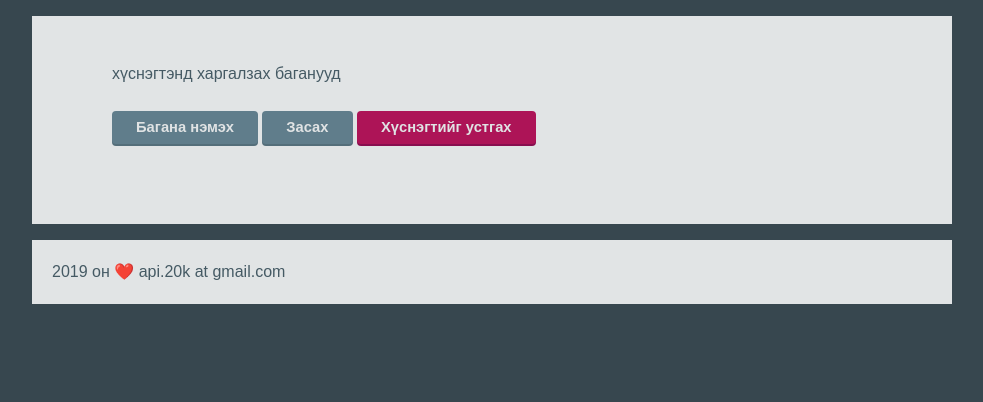
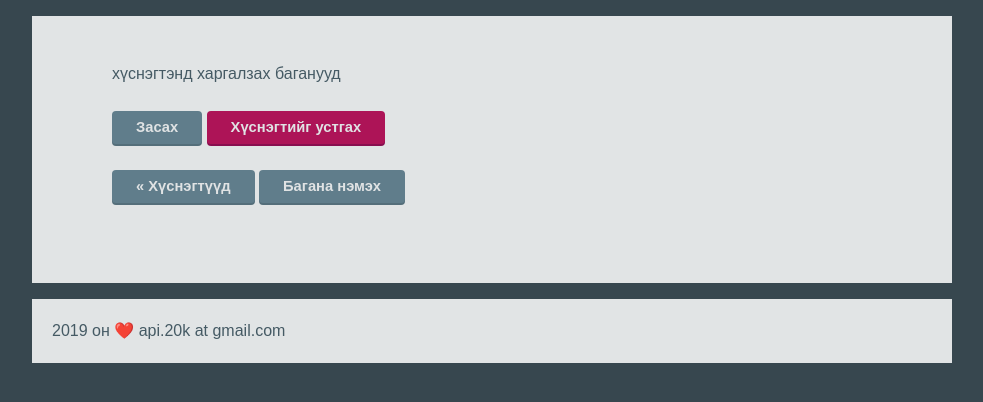
Before and after one commit to ariunbayar/api_provider, a Django app: template table/templates/table/detail.html in a window 1280 px wide. Shown: the part 50-452 px from the top of the page, without its empty margins (148-1131 px from the left). Run offline with Django 3.2, Linux system fonts and the light colour scheme; the template is opened without the code that fills it, so the values that code supplies are empty; data comes from the database, SQL or seed files in the repository.

Commit message:
Back navigations for table and column

```diff
--- a/column/templates/column/form.html
+++ b/column/templates/column/form.html
@@ -28,6 +28,7 @@
 
     <div class="form-field">
         <input type="submit" value="Хадгалах" class="btn"/>
+        <a href="{% url "table-detail" table.pk %}" class="btn">&laquo; Буцах</a>
     </div>
 </form>
 
--- a/table/templates/table/detail.html
+++ b/table/templates/table/detail.html
@@ -3,6 +3,12 @@
 {% block content %}
 
 <p><strong>{{ table.name }}</strong> хүснэгтэнд харгалзах баганууд</p>
+
+
+<p>
+    <a href="{% url "table-edit" table.pk %}" class="btn">Засах</a>
+    <a href="{% url "table-delete" table.pk %}" class="btn red">Хүснэгтийг устгах</a>
+</p>
 
 {% if columns %}
 <table>
@@ -25,9 +31,8 @@
 </table>
 {% endif %}
 
+<a href="{% url "table-list" %}" class="btn">&laquo; Хүснэгтүүд</a>
 <a href="{% url "column-new" table.pk %}" class="btn">Багана нэмэх</a>
-<a href="{% url "table-edit" table.pk %}" class="btn">Засах</a>
-<a href="{% url "table-delete" table.pk %}" class="btn red">Хүснэгтийг устгах</a>
 
 
 {% endblock %}
--- a/table/templates/table/form.html
+++ b/table/templates/table/form.html
@@ -15,6 +15,7 @@
 
     <div class="form-field">
         <input type="submit" value="Хадгалах" class="btn"/>
+        <a href="{% url "table-list" %}" class="btn">&laquo; Хүснэгтүүд</a>
     </div>
 </form>
 
```
